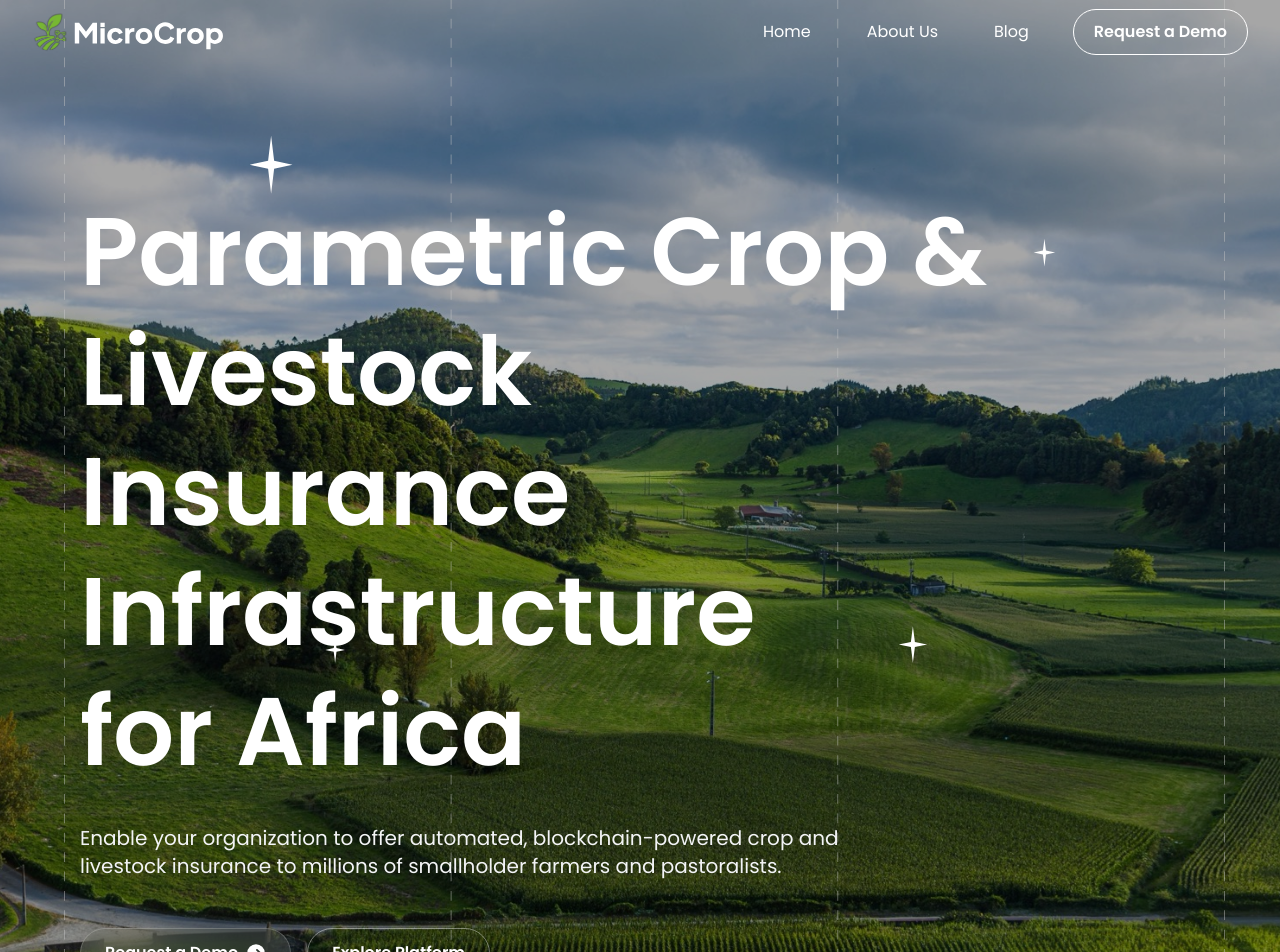
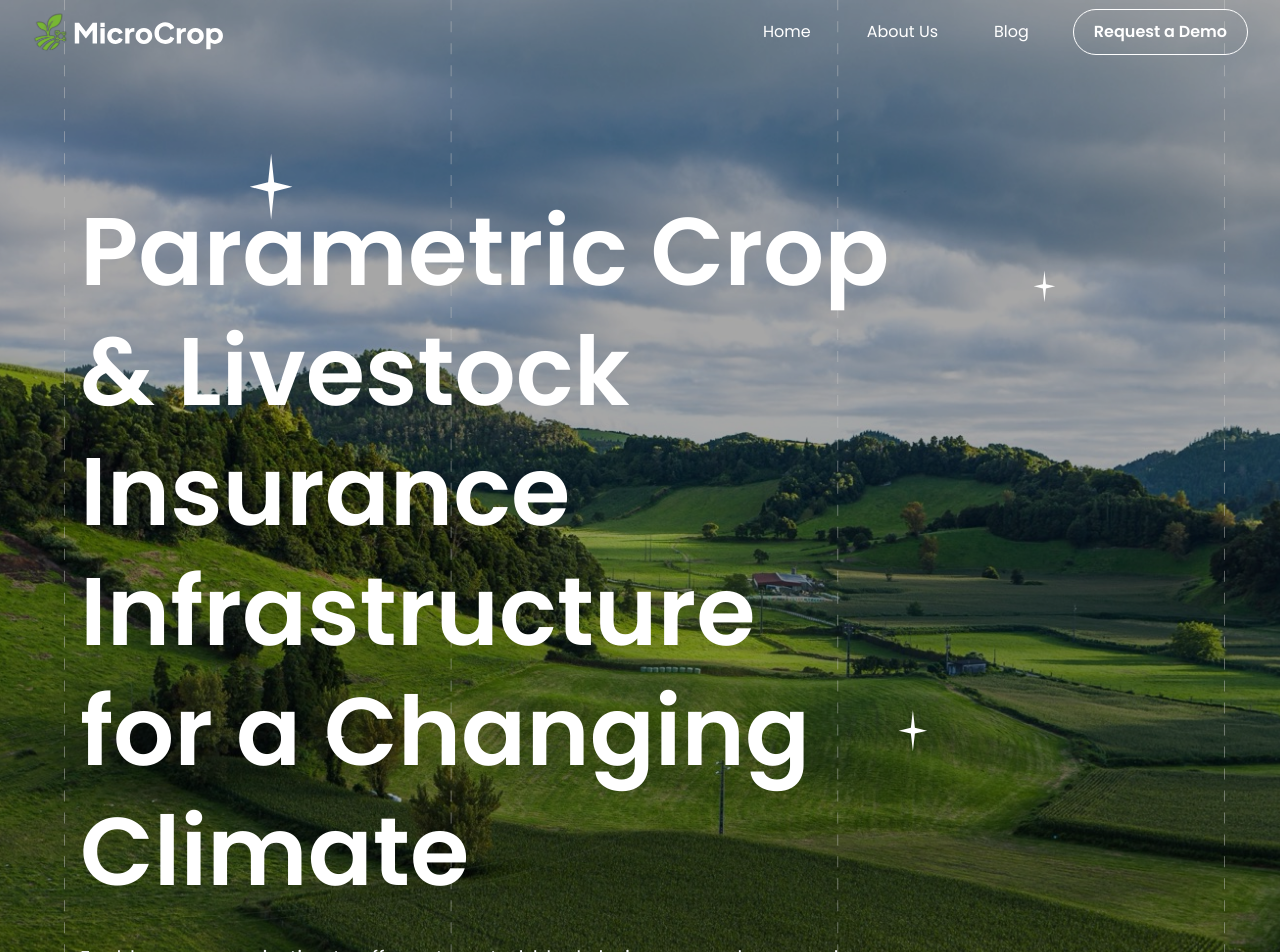
Before and after one commit to Microcrop-Protocol/micro-crop-1, a Next.js app: page / in a window 1280 px wide. Shown: the top 952 px of the page. Built offline with nearby package versions, Linux system fonts and the light colour scheme.

Commit message:
feat: global hero copy, accessibility and motion improvements
Reframe hero headline/subhead to global-first positioning, add
focus-visible rings on CTAs, respect prefers-reduced-motion, replace
transition-all with explicit properties, and apply text-balance.

```diff
--- a/components/HeroSection.tsx
+++ b/components/HeroSection.tsx
@@ -9,7 +9,7 @@ const HeroSection = () => {
     <div className="relative min-h-screen flex flex-col">
       <Image
         src="/img/hero-bg.jpg"
-        alt="African farmland landscape"
+        alt="Farmland landscape at sunset"
         fill
         priority
         sizes="100vw"
@@ -37,27 +37,30 @@ const HeroSection = () => {
       <Navbar />
       <div className="flex flex-1 items-center px-5 sm:px-8 md:px-20 py-20 sm:py-28 md:py-32">
         <article className="text-white flex flex-col">
-          <h1 className="text-3xl sm:text-4xl md:text-7xl xl:text-8xl font-semibold leading-tight">
+          <h1 className="text-3xl sm:text-4xl md:text-7xl xl:text-8xl font-semibold leading-tight text-balance">
             Parametric Crop &amp; Livestock{' '}
             <br className="hidden md:block" />
             Insurance Infrastructure{' '}
             <br className="hidden md:block" />
-            for Africa
+            for a Changing Climate
           </h1>
-          <h2 className="max-w-[800px] mt-6 mb-10 sm:mt-8 sm:mb-12 text-lg md:text-xl text-gray-100">
-            Enable your organization to offer automated, blockchain-powered crop and livestock insurance to millions of smallholder farmers and pastoralists.
+          <h2 className="max-w-[800px] mt-6 mb-10 sm:mt-8 sm:mb-12 text-lg md:text-xl text-gray-100 text-pretty">
+            Enable your organization to offer automated, blockchain-powered crop and livestock insurance to farmers and pastoralists worldwide. Launching first in Africa, built to scale to every market exposed to climate risk.
           </h2>
           <div className="flex flex-col sm:flex-row gap-4">
             <Link
               href="#contact"
-              className="inline-flex items-center gap-2 py-3 px-6 rounded-full text-white font-semibold hover:bg-white hover:text-black transition-all duration-300 bg-white/10 backdrop-blur-lg border border-white/20 hover:border-white group w-fit"
+              className="inline-flex items-center gap-2 py-3 px-6 rounded-full text-white font-semibold hover:bg-white hover:text-black transition-[background-color,color,border-color] duration-300 bg-white/10 backdrop-blur-lg border border-white/20 hover:border-white focus-visible:outline-none focus-visible:ring-2 focus-visible:ring-white focus-visible:ring-offset-2 focus-visible:ring-offset-black/40 group w-fit"
             >
               <span>Request a Demo</span>
-              <ArrowRightCircleIcon className="h-5 w-5 transition-transform duration-300 group-hover:translate-x-1" />
+              <ArrowRightCircleIcon
+                aria-hidden="true"
+                className="h-5 w-5 transition-transform duration-300 motion-reduce:transition-none group-hover:translate-x-1"
+              />
             </Link>
             <Link
               href="#platform"
-              className="inline-flex items-center gap-2 py-3 px-6 rounded-full text-white font-semibold hover:bg-white hover:text-black transition-all duration-300 border border-white/40 hover:border-white group w-fit"
+              className="inline-flex items-center gap-2 py-3 px-6 rounded-full text-white font-semibold hover:bg-white hover:text-black transition-[background-color,color,border-color] duration-300 border border-white/40 hover:border-white focus-visible:outline-none focus-visible:ring-2 focus-visible:ring-white focus-visible:ring-offset-2 focus-visible:ring-offset-black/40 group w-fit"
             >
               <span>Explore Platform</span>
             </Link>
```
